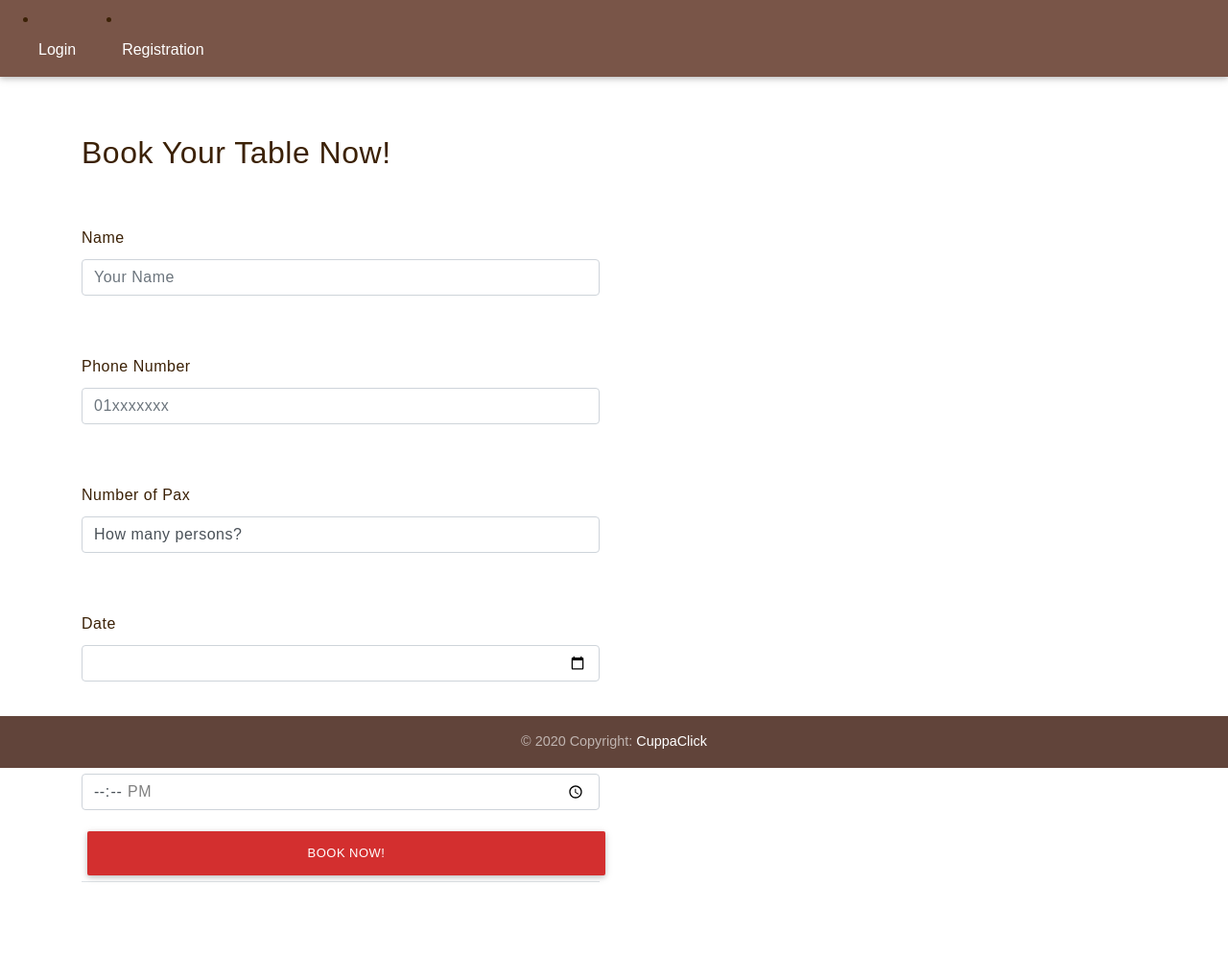
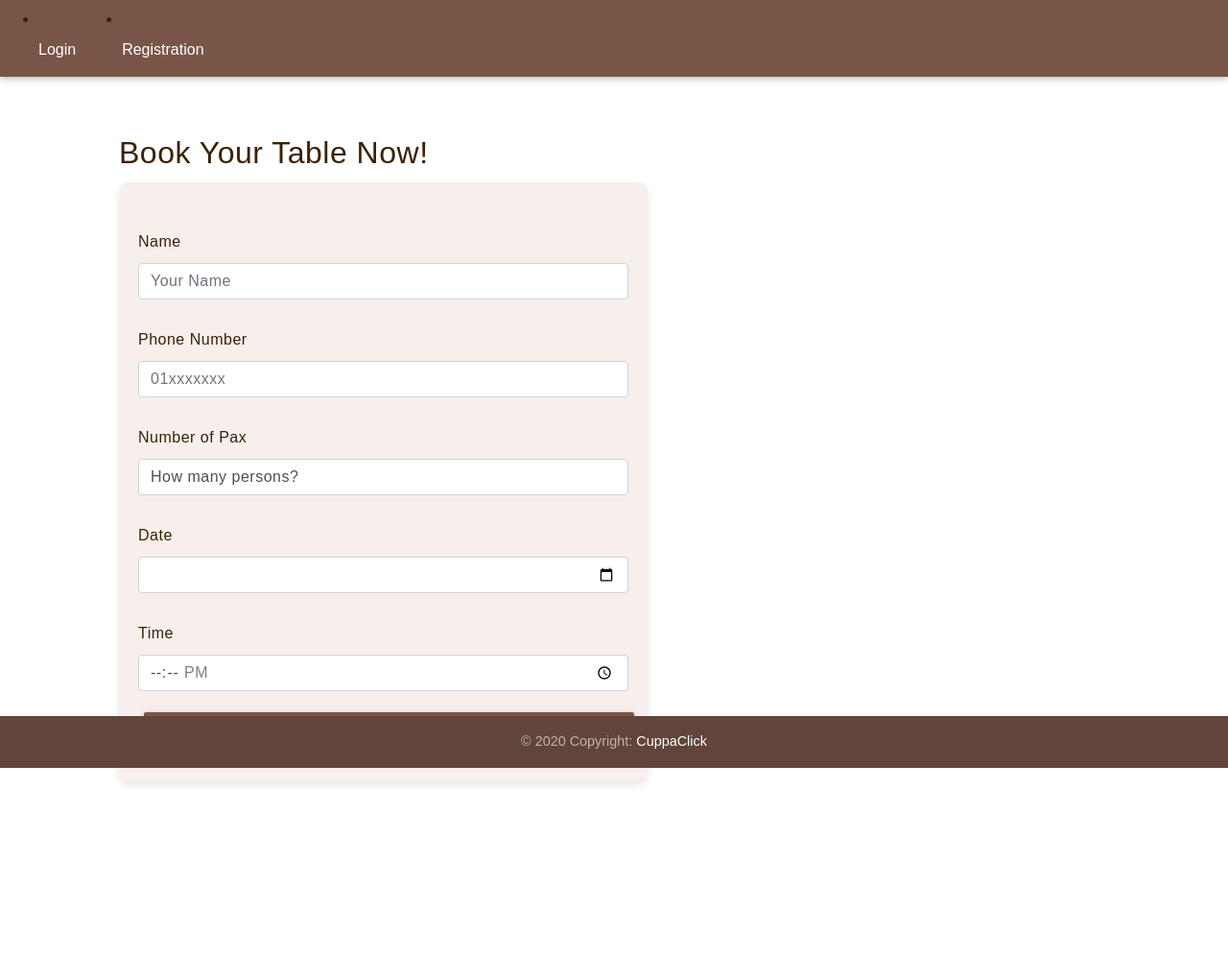
Before and after one commit to YapYuNing08/GitExercise-TT5L-10, a Django app: page /reservation/ in a window 1280 px wide. Shown: the whole page at 96% size. After the commit the page ends 818 px from the top, so only its background shows below. Run offline with Django 5.2, Linux system fonts and the light colour scheme; some libraries are stand-ins or nearby versions.

Commit message:
Update reservation.html css

```diff
--- a/deliver/customer/templates/customer/reservation.html
+++ b/deliver/customer/templates/customer/reservation.html
@@ -1,62 +1,9 @@
 {% extends 'customer/base.html' %}
 
 {% block content %}
-<style>
-    form *{
-        font-family: 'Poppins',sans-serif;
-        color: #3b2106;
-        letter-spacing: 0.5px;
-        outline: none;
-        border: none;
-        margin-bottom: 10px;
-    }
-     h2{
-        font-size: 32px;
-        font-weight: 500;
-        line-height: 42px;
-        margin-top: 30px;
-    }
-
-    label{
-        display: block;
-        margin-top: 30px;
-        font-size: 16px;
-        font-weight: 500;
-    }
-    input{
-        display: block;
-        height: 50px;
-        width: 100%;
-        background-color: rgba(240, 253, 255, 0.667);
-        border-radius: 3px;
-        padding: 0 10px;
-        margin-top: 10px;
-        font-size: 14px;
-        font-weight: 300;
-    }
-    ::placeholder{
-        color: #b8a490;
-    }
-    button{
-        margin-top: 50px;
-        margin-bottom: 20px;
-        width: 100%;
-        background-color: #fff6dd;
-        color: #080710;
-        padding: 15px 0;
-        font-size: 18px;
-        font-weight: 600;
-        border-radius: 5px;
-        cursor: pointer;
-    }
-</style>
-
-
-  <!-- book section -->
-  <!-- <section class="book_section layout_padding"> -->
 <div class="row justify-content-center mt-1">
   <div class="col-md-12 col-sm-12 p-4">
-        <form method="POST">
+    <form method="POST" class="form-move-left">
       {% csrf_token %}
       <div class="container">
         <div class="heading_container">
@@ -67,64 +14,42 @@
             <div class="form_container">
               <form method="POST">
                 {% csrf_token %}
-                    <div class="form-group pt-3">
+                <div class="form-group">
                   <label for="name">Name</label>
                   <input type="text" class="form-control" placeholder="Your Name" name="name" id="name" required>
                 </div>
 
-                    <div class="form-group pt-3">
+                <div class="form-group">
                   <label for="phone">Phone Number</label>
                   <input type="text" class="form-control" placeholder="01xxxxxxx" name="phone" id="phone" required>
                 </div>
 
-                    <div class="form-group pt-3">
+                <div class="form-group">
                   <label for="person">Number of Pax</label>
                   <select class="form-control nice-select wide" name="person" id="person" required>
                     <option value="" disabled selected>
                       How many persons?
                     </option>
-                        <option value="2">
-                          2
-                        </option>
-                        <option value="3">
-                          3
-                        </option>
-                        <option value="4">
-                          4
-                        </option>
-                        <option value="5">
-                          5
-                        </option>
-                        <option value="6">
-                          6
-                        </option>
-                        <option value="7">
-                          7
-                        </option>
-                        <option value="8">
-                          8
-                        </option>
-                        <option value="9">
-                          9
-                        </option>
-                        <option value="10">
-                          10
-                        </option>
-                        <option value="11">
-                          11
-                        </option>
-                        <option value="12">
-                          12
-                        </option>
+                    <option value="2">2</option>
+                    <option value="3">3</option>
+                    <option value="4">4</option>
+                    <option value="5">5</option>
+                    <option value="6">6</option>
+                    <option value="7">7</option>
+                    <option value="8">8</option>
+                    <option value="9">9</option>
+                    <option value="10">10</option>
+                    <option value="11">11</option>
+                    <option value="12">12</option>
                   </select>
                 </div>
 
-                    <div class="form-group pt-3">
+                <div class="form-group">
                   <label for="date">Date</label>
                   <input type="date" class="form-control" name="date" id="date" required>
                 </div>
 
-                  <div class="form-group pt-3">
+                <div class="form-group">
                   <label for="time">Time</label>
                   <input type="time" class="form-control" min="11:00" max="23:00" name="time" id="time" required>
                 </div>
@@ -141,7 +66,7 @@
                   document.getElementById("time").min = currentTime;
                 </script>
 
-                    <button type="button" class="btn btn-red" data-toggle="modal" data-target="#bookingModal">
+                <button type="button" class="btn btn-brown" data-toggle="modal" data-target="#bookingModal">
                   Book Now!
                 </button>
 
@@ -150,29 +75,13 @@
                     <div class="modal-content">
                       <div class="modal-header">
                         <h5 class="modal-title" id="bookingModalLabel">Confirm to book?</h5>
-                            <!-- <button type="button" class="close" data-dismiss="modal" aria-label="Close">
-                              <span aria-hidden="true">&times;</span>
-                            </button> -->
                       </div>
-                          <!-- <form method="post" action="{% url 'reservation' %}">
-                            {% csrf_token %} -->
-                            <!-- <div class="modal-body"> -->
-                              <!-- Display booking details here -->
-                              <!-- <p>Name: {{ name }}</p>
-                              <p>Email: {{ email }}</p>
-                              <p>Date: {{ date }}</p>
-                              <p>Time: {{ time }}</p> -->
-                              <!-- Add more details as needed -->
-
-                            <!-- </div> -->
                       <div class="modal-footer">
                         <button type="button" class="btn btn-light" data-dismiss="modal">Close</button>
                         <button type="submit" class="btn btn-dark">Book Now!</button>
                       </div>
                     </div>
                   </div>
-                    </div>
-                      <div class="modal-footer">
                 </div>
               </form>
             </div>
@@ -182,29 +91,71 @@
     </form>
   </div>
 </div>
-</body>
 
 <style>
-  /* General styles */
-  body {
+  form * {
     font-family: 'Poppins', sans-serif;
     color: #3b2106;
+    letter-spacing: 0.5px;
+    outline: none;
+    border: none;
+    margin-bottom: 10px;
   }
-
   h2 {
     font-size: 32px;
     font-weight: 500;
     line-height: 42px;
     margin-top: 30px;
   }
-
   label {
     display: block;
     margin-top: 30px;
     font-size: 16px;
     font-weight: 500;
   }
-
+  input {
+    display: block;
+    height: 50px;
+    width: 100%;
+    background-color: rgba(240, 253, 255, 0.667);
+    border-radius: 3px;
+    padding: 0 10px;
+    margin-top: 10px;
+    font-size: 14px;
+    font-weight: 300;
+  }
+  button {
+    margin-top: 50px;
+    margin-bottom: 20px;
+    width: 100%;
+    background-color: #d2b48c; /* Tan background for button */
+    color: #080710;
+    padding: 15px 0;
+    font-size: 18px;
+    font-weight: 600;
+    border-radius: 5px;
+    cursor: pointer;
+    border: none;
+    transition: background-color 0.3s ease;
+  }
+  body {
+    font-family: 'Poppins', sans-serif;
+    color: #3b2106;
+    overflow-x: hidden; /* Prevent horizontal scrolling */
+  }
+  .container {
+    max-width: 100%;
+    overflow: hidden;
+  }
+  .form_container {
+    background-color: #f7efeb;
+    padding: 20px;
+    border-radius: 10px;
+    box-shadow: 0 4px 8px rgba(0, 0, 0, 0.1);
+  }
+  .form-move-left {
+    margin-left: 100px; /* Move form 100px to the left */
+  }
   input, select {
     display: block;
     height: 50px;
@@ -216,52 +167,30 @@
     font-size: 14px;
     font-weight: 300;
     color: #3b2106; /* Text color for inputs and selects */
-      border: 1px solid #ccc; /* Border color */
+    border: 1px solid #b5651d; /* Brown border color */
   }
-
   ::placeholder {
     color: #b8a490;
   }
-
-  button {
-      margin-top: 50px;
-      margin-bottom: 20px;
-      width: 100%;
-      background-color: #ffc107; /* Yellow background for button */
-      color: #080710; /* Text color for button */
-      padding: 15px 0;
-      font-size: 18px;
-      font-weight: 600;
-      border-radius: 5px;
-      cursor: pointer;
-      border: none;
-      transition: background-color 0.3s ease;
+  button:hover {
+    background-color: #a0522d; /* Darker brown on hover */
   }
-
-  button:hover {
-      background-color: #ffae42; /* Darker yellow on hover */
-  }
-
-  /* Modal styles */
   .modal-content {
     background-color: #f8f9fa;
     border-radius: 10px;
     box-shadow: 0 2px 4px rgba(0, 0, 0, 0.1);
   }
-
   .modal-title {
     color: #333;
   }
-
   .modal-footer .btn {
     color: #fff;
-      background-color: #343a40; /* Dark background for modal buttons */
+    background-color: #8b4513; /* Dark brown background for modal buttons */
     border-radius: 3px;
     transition: background-color 0.3s ease;
   }
-
   .modal-footer .btn:hover {
-      background-color: #1e2124; /* Darker background on hover */
+    background-color: #5a2a0a; /* Darker background on hover */
   }
 </style>
 {% endblock content %}
```
Lines whose indentation alone changed are shown as unchanged.
